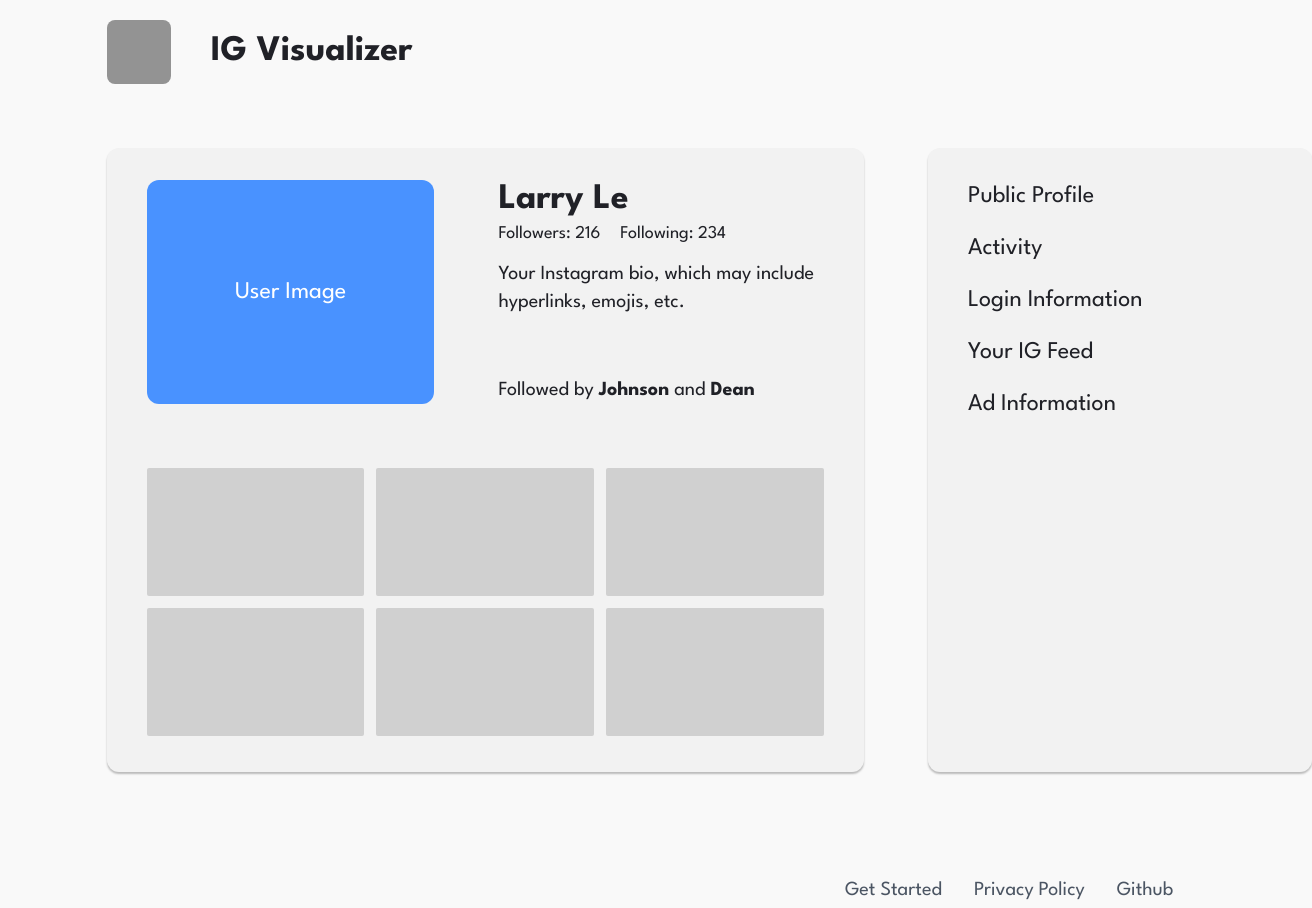
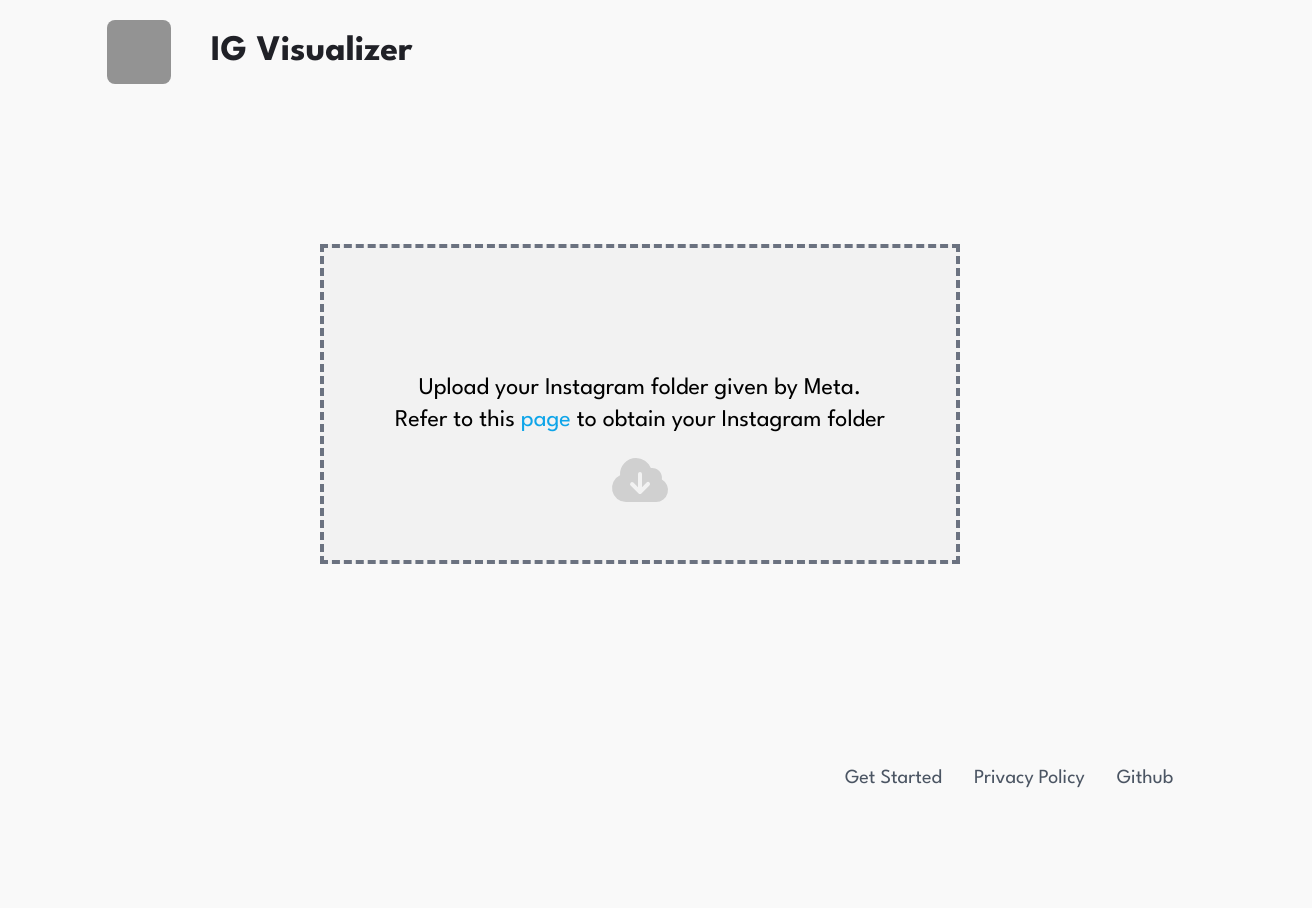
Before and after one commit to Larry-Larriee/IG-visualizer, a Next.js app in the folder my-app/: page /visualize in a window 1280 px wide. Shown: the whole page, 1312 px wide, since content can reach past the window. After the commit the page ends 800 px from the top, so only its background shows below. Built offline with nearby package versions, Linux system fonts and the light colour scheme.

Commit message:
folder upload part one
created a dropzone to upload the instagram folder, which IG Visualizer will use to display your data.

```diff
--- a/my-app/package.json
+++ b/my-app/package.json
@@ -11,7 +11,8 @@
   "dependencies": {
     "next": "14.2.7",
     "react": "^18",
-    "react-dom": "^18"
+    "react-dom": "^18",
+    "react-dropzone": "^14.2.3"
   },
   "devDependencies": {
     "eslint": "^8",
--- a/my-app/src/app/components/visualizer/Activity.jsx
+++ b/my-app/src/app/components/visualizer/Activity.jsx
@@ -1,6 +1,6 @@
 import React from "react";
 
-export default function Activity() {
+export default function Activity({ folder }) {
   return (
     <section className="bg-prim-5 shadow-rough min-h-182 flex w-full flex-col gap-16 rounded-xl px-10 py-8">
       <div>Activity</div>
--- a/my-app/src/app/components/visualizer/AdInfo.jsx
+++ b/my-app/src/app/components/visualizer/AdInfo.jsx
@@ -1,6 +1,6 @@
 import React from "react";
 
-export default function AdInfo() {
+export default function AdInfo({ folder }) {
   return (
     <section className="bg-prim-5 shadow-rough min-h-182 flex w-full flex-col gap-16 rounded-xl px-10 py-8">
       <div>Ad Info</div>
--- a/my-app/src/app/components/visualizer/IGFeed.jsx
+++ b/my-app/src/app/components/visualizer/IGFeed.jsx
@@ -1,6 +1,6 @@
 import React from "react";
 
-export default function IGFeed() {
+export default function IGFeed({ folder }) {
   return (
     <section className="bg-prim-5 shadow-rough min-h-182 flex w-full flex-col gap-16 rounded-xl px-10 py-8">
       <div>IG Feed</div>
--- a/my-app/src/app/components/visualizer/LoginInfo.jsx
+++ b/my-app/src/app/components/visualizer/LoginInfo.jsx
@@ -1,6 +1,6 @@
 import React from "react";
 
-export default function LoginInfo() {
+export default function LoginInfo({ folder }) {
   return (
     <section className="bg-prim-5 shadow-rough min-h-182 flex w-full flex-col gap-16 rounded-xl px-10 py-8">
       <div>Login Info</div>
--- a/my-app/src/app/components/visualizer/PublicProfile.jsx
+++ b/my-app/src/app/components/visualizer/PublicProfile.jsx
@@ -1,6 +1,6 @@
 import React from "react";
 
-export default function PublicProfile() {
+export default function PublicProfile({ folder }) {
   return (
     <>
       <section className="bg-prim-5 shadow-rough min-h-182 flex w-full flex-col gap-16 rounded-xl px-10 py-8">
--- a/my-app/src/app/visualize/page.js
+++ b/my-app/src/app/visualize/page.js
@@ -2,6 +2,8 @@
 
 import React, { useState, useEffect } from "react";
 import SpanLink from "../components/helper/SpanLink";
+import Dropzone from "react-dropzone";
+
 import PublicProfile from "../components/visualizer/PublicProfile";
 import Activity from "../components/visualizer/Activity";
 import LoginInfo from "../components/visualizer/LoginInfo";
@@ -15,7 +17,11 @@ import IGFeedAside from "../components/visualizer-aside/IGFeedAside";
 import AdInfoAside from "../components/visualizer-aside/AdInfoAside";
 
 export default function Page() {
-  const [folder, setFolder] = useState(true);
+  const [folder, setFolder] = useState(false);
+
+  const changeFolder = (acceptedFiles) => {
+    setFolder(acceptedFiles);
+  };
 
   const [section, setSection] = useState("Public Profile");
   const [subSection, setSubSection] = useState("Public Profile");
@@ -36,15 +42,34 @@ export default function Page() {
     console.log(subSection);
   }, [subSection]);
 
+  useEffect(() => {
+    console.log(folder);
+  }, [folder]);
+
   return (
     <>
       {!folder && (
-        <div className="bg-prim-5 relative my-24 flex h-80 w-1/2 items-center justify-center border-4 border-dashed border-gray-500 hover:cursor-pointer">
+        <Dropzone onDrop={(acceptedFiles) => changeFolder(acceptedFiles)}>
+          {({ getRootProps, getInputProps }) => (
+            <section className="flex h-full w-full items-center justify-center">
+              <div
+                {...getRootProps()}
+                className="bg-prim-5 relative my-24 flex h-80 w-1/2 items-center justify-center border-4 border-dashed border-gray-500 hover:cursor-pointer"
+              >
+                <input
+                  {...getInputProps()}
+                  directory=""
+                  webkitdirectory=""
+                  type="file"
+                />
+
+                <div>
                   <section flex="flex flex-col gap-3 w-3/4">
                     <p className="text-center font-league text-2xl">
                       Upload your Instagram folder given by Meta.
                     </p>
 
+                    {/* interesting observation of how clicking on the link does not trigger file explorer to open (which is a good thing). One reason could be dropzone automatically configures a z-index for elements with an onClick, or the onClick event for the link is just overlapping the dropzone file open */}
                     <p className="text-center font-league text-2xl">
                       Refer to this{" "}
                       <SpanLink
@@ -68,16 +93,20 @@ export default function Page() {
                     />
                   </svg>
                 </div>
+              </div>
+            </section>
+          )}
+        </Dropzone>
       )}
 
       {folder && (
         <div className="flex w-10/12 gap-16">
           {/* section components */}
-          {section === "Public Profile" && <PublicProfile />}
-          {section === "Activity" && <Activity />}
-          {section === "Login Information" && <LoginInfo />}
-          {section === "Your IG Feed" && <IGFeed />}
-          {section === "Ad Information" && <AdInfo />}
+          {section === "Public Profile" && <PublicProfile folder={folder} />}
+          {section === "Activity" && <Activity folder={folder} />}
+          {section === "Login Information" && <LoginInfo folder={folder} />}
+          {section === "Your IG Feed" && <IGFeed folder={folder} />}
+          {section === "Ad Information" && <AdInfo folder={folder} />}
 
           {/* navigation aside components */}
           {section === "Public Profile" && (
```
Also changed, not shown: 1 other file (tests, documents, lock files or other folders). Lines whose indentation alone changed are shown as unchanged.
